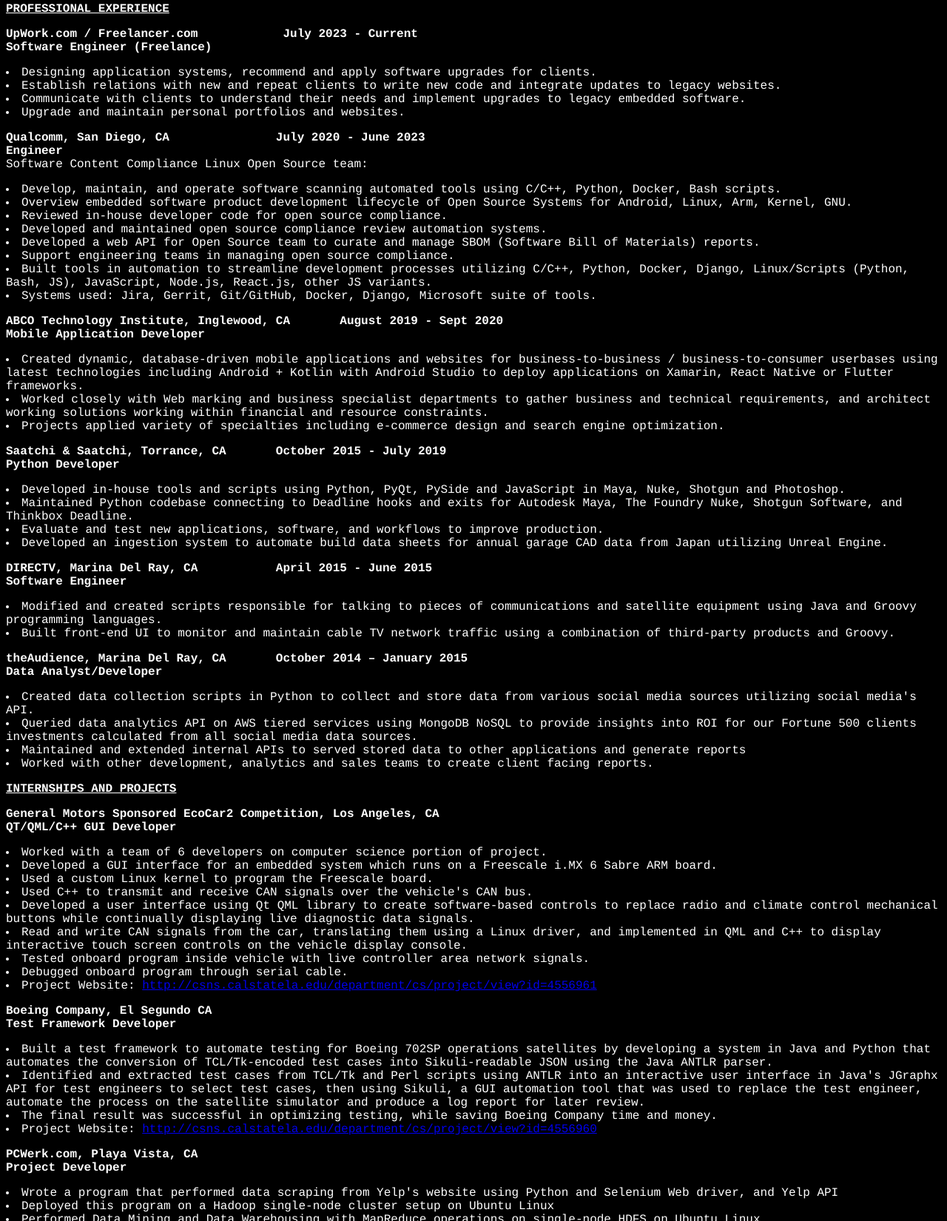
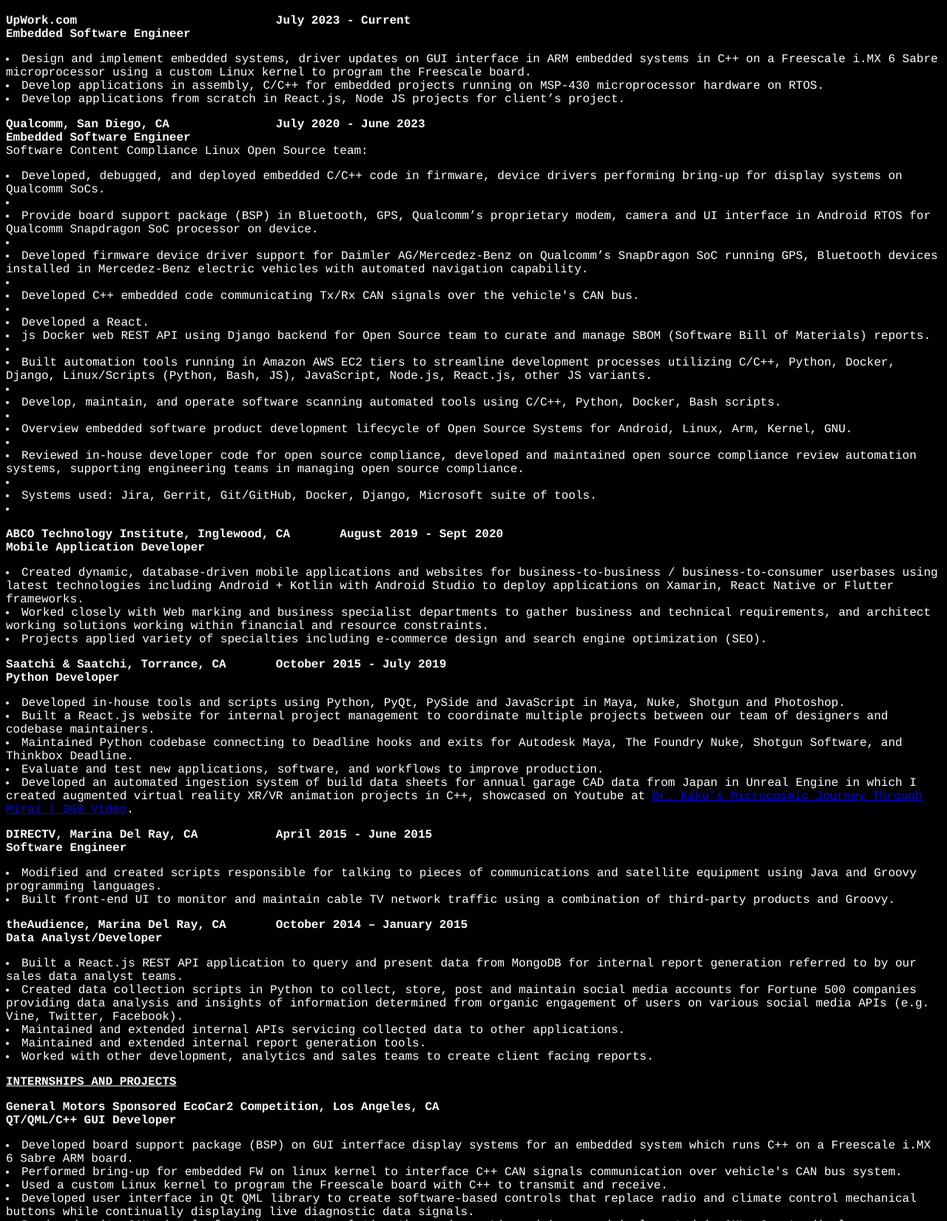
Before and after one commit to davedwards/davedwards.github.io, a plain HTML site: page resume/DavidEdwards-Resume.html in a window 1280 px wide. Shown: the part 487-2137 px from the top of the page at 74% size. Drawn offline with Linux system fonts and the light colour scheme.

Commit message:
updated resume

```diff
--- a/resume/DavidEdwards-Resume.html
+++ b/resume/DavidEdwards-Resume.html
@@ -17,20 +17,25 @@
 <body>
 <p style="text-align:center;margin: 2em 0 0 0"><strong>David Edwards</strong></p>
 <p style="text-align:center;margin: 0 0 0 0"><strong></strong></p>
-<p style="text-align:center;margin: 0 0 0 0">e-mail: <a href="mailto:davidedwardslaca@gmail.com">davidedwardslaca@gmail.com</a></p>
-<p style="text-align:center;margin: 0 0 0 0">LinkedIn profile: <a href="https://www.linkedin.com/in/davedwards">https://www.linkedin.com/in/davedwards</a></p>
+<p style="text-align:center;margin: 0 0 0 0">Best e-mail: <a href="mailto:davidedwardslaca@gmail.com">davidedwardslaca@gmail.com</a></p>
+<p style="text-align:center;margin: 0 0 0 0">LinkedIn profile: <a href="https://www.linkedin.com/in/davedwards">https://www.linkedin.com/in/
+    davedwards</a></p>
 <p style="text-align:center;margin: 0 0 0 0">Personal website & portfolio: <a href="https://davedwards.github.io">davedwards.github.io</a></p>
 <p style="text-align:center;margin: 0 0 0 0">Location: Los Angeles (Hawthorne), CA 90250</p>
-<p style="text-align:center;margin: 0 0 0 0">phone: +1-512-998-1729</p>
+<p style="text-align:center;margin: 0 0 0 0">Best Phone Number to contact: +1-512-998-1729</p>
 
 <br>
 <p><strong><u>JOB RELATED SUMMARY</u></strong></p>
-    <li>Accomplished Software Engineer who holds Bachelor’s Degree in Computer Science from California State University.</li>
-    <li>Core languages experience: C/C++ 6 years, Python 10 years. Java 6 years.</li>
-    <li>Experienced in Amazon Web Services(AWS), and Matlab in academics to develop Simulink models and observe the output, M-Files, simple GUIs.</li>
-    <li>10+ years experience with Git and Subversion repository code version control system and working in Agile / Scrum team project development.</li>
-    <li>Project experiences include creating dynamic web/mobile applications using: HTML5, CSS3, SQL/NoSQL, Java, Python, MongoDB/Django DB integrated codebases running on UNIX/Linux and Windows platforms. Python backend, API and GUI tool developer. 18+ years Linux OS experience.</li>
-    <li>US Navy Veteran 6 years Aviation Electronics Technician Supervisor.</li>
+<li>Accomplished Software Engineer who holds Bachelor’s Degree in Computer Science from California State University.
+</li>
+<li>Core languages experience: C/C++ 6 years, Python 10 years. Java 6 years.</li>
+<li>10+ years’ experience with Git and Subversion repository code version control system and working in Agile / Scrum
+    team project development.</li>
+<li>Project experiences include creating dynamic web/mobile applications using: HTML5, CSS3, SQL/NoSQL, Java, Python,
+    React.js, Node.js, MongoDB/Django integrated codebases running on UNIX/Linux and Windows
+    platforms. Python backend, API and GUI tool developer. 18+ years Linux OS experience.</li>
+<li>Familiar with Matlab in academics to develop Simulink models and observe the output, M-Files, simple GUIs.</li>
+<li>US Navy Veteran 6 years Aviation Electronics Technician Supervisor</li>
 </p>
 
 <p><strong><u>EDUCATION</u></strong></p>
@@ -39,84 +44,125 @@
 </p>
 
 <p><strong><u>PROFESSIONAL EXPERIENCE</u></strong></p>
-<p><strong>UpWork.com / Freelancer.com &nbsp;&nbsp;&nbsp;&nbsp;&nbsp;&nbsp;&nbsp;&nbsp;&nbsp;&nbsp;&nbsp;July 2023 - Current<br>
-Software Engineer (Freelance)</strong><br>
-<li>Designing application systems, recommend and apply software upgrades for clients.</li>
-<li>Establish relations with new and repeat clients to write new code and integrate updates to legacy websites.</li>
-<li>Communicate with clients to understand their needs and implement upgrades to legacy embedded software.</li>
-<li>Upgrade and maintain personal portfolios and websites.</li>
+<p><strong>UpWork.com &nbsp;&nbsp;&nbsp;&nbsp;&nbsp;&nbsp;&nbsp;&nbsp;&nbsp;&nbsp;&nbsp;&nbsp;&nbsp;&nbsp;&nbsp;&nbsp;&nbsp;&nbsp;&nbsp;&nbsp;&nbsp;&nbsp;&nbsp;&nbsp;&nbsp;&nbsp;&nbsp;July 2023 - Current<br>
+Embedded Software Engineer</strong><br>
+<li>Design and implement embedded systems, driver updates on GUI interface in ARM embedded systems in C++ on a
+    Freescale i.MX 6 Sabre microprocessor using a custom Linux kernel to program the Freescale board.
+<li>Develop applications in assembly, C/C++ for embedded projects running on MSP-430 microprocessor hardware on
+    RTOS.</li>
+<li>Develop applications from scratch in React.js, Node JS projects for client’s project.</li>
 </p>
 
 <p><strong>Qualcomm, San Diego, CA &nbsp;&nbsp;&nbsp;&nbsp;&nbsp;&nbsp;&nbsp;&nbsp;&nbsp;&nbsp;&nbsp;&nbsp;&nbsp;&nbsp;July 2020 - June 2023<br>
-Engineer</strong><br>
+Embedded Software Engineer</strong><br>
 Software Content Compliance Linux Open Source team:<br>
-    <li>Develop, maintain, and operate software scanning automated tools using C/C++, Python, Docker, Bash scripts.</li>
-    <li>Overview embedded software product development lifecycle of Open Source Systems for Android, Linux, Arm, Kernel, GNU.</li>
-    <li>Reviewed in-house developer code for open source compliance.</li>
-    <li>Developed and maintained open source compliance review automation systems.</li>
-    <li>Developed a web API for Open Source team to curate and manage SBOM (Software Bill of Materials) reports.</li>
-    <li>Support engineering teams in managing open source compliance. </li>
-    <li>Built tools in automation to streamline development processes utilizing C/C++, Python, Docker, Django, Linux/Scripts (Python, Bash, JS), JavaScript, Node.js, React.js, other JS variants. </li>
-    <li>Systems used: Jira, Gerrit, Git/GitHub, Docker, Django, Microsoft suite of tools.</li>
+<li>Developed, debugged, and deployed embedded C/C++ code in firmware, device drivers performing bring-up for display
+    systems on Qualcomm SoCs.<li>
+<li>Provide board support package (BSP) in Bluetooth, GPS, Qualcomm’s proprietary modem, camera and UI interface in
+        Android RTOS for Qualcomm Snapdragon SoC processor on device.<li>
+<li>Developed firmware device driver support for Daimler AG/Mercedez-Benz on Qualcomm’s SnapDragon SoC running GPS,
+        Bluetooth devices installed in Mercedez-Benz electric vehicles with automated navigation capability.<li>
+<li>Developed C++ embedded code communicating Tx/Rx CAN signals over the vehicle's CAN bus.<li>
+<li>Developed a React.<li>js Docker web REST API using Django backend for Open Source team to curate and manage
+        SBOM (Software Bill of Materials) reports.<li>
+<li>Built automation tools running in Amazon AWS EC2 tiers to streamline development processes utilizing C/C++,
+        Python, Docker, Django, Linux/Scripts (Python, Bash, JS), JavaScript, Node.js, React.js, other JS variants.<li>
+<li>Develop, maintain, and operate software scanning automated tools using C/C++, Python, Docker, Bash scripts.<li>
+<li>Overview embedded software product development lifecycle of Open Source Systems for Android, Linux, Arm,
+        Kernel, GNU.<li>
+<li>Reviewed in-house developer code for open source compliance, developed and maintained open source compliance
+        review automation systems, supporting engineering teams in managing open source compliance.<li>
+<li>Systems used: Jira, Gerrit, Git/GitHub, Docker, Django, Microsoft suite of tools.<li>
 </p>
 
 <p><strong>ABCO Technology Institute, Inglewood, CA &nbsp;&nbsp;&nbsp;&nbsp;&nbsp;&nbsp;August 2019 - Sept 2020<br>
 Mobile Application Developer</strong><br>
-<li>Created dynamic, database-driven mobile applications and websites for business-to-business / business-to-consumer userbases using latest technologies including Android + Kotlin with Android Studio to deploy applications on Xamarin, React Native or Flutter frameworks.</li>
-    <li>Worked closely with Web marking and business specialist departments to gather business and technical requirements, and architect working solutions working within financial and resource constraints.</li>
-    <li>Projects applied variety of specialties including e-commerce design and search engine optimization.</li>
+<li>Created dynamic, database-driven mobile applications and websites for business-to-business / business-to-consumer
+    userbases using latest technologies including Android + Kotlin with Android Studio to deploy applications on
+    Xamarin, React Native or Flutter frameworks.</li>
+<li>Worked closely with Web marking and business specialist departments to gather business and technical
+        requirements, and architect working solutions working within financial and resource constraints.</li>
+<li>Projects applied variety of specialties including e-commerce design and search engine optimization (SEO).</li>
 </p>
 
 <p><strong>Saatchi & Saatchi, Torrance, CA &nbsp;&nbsp;&nbsp;&nbsp;&nbsp;&nbsp;October 2015 - July 2019<br>
 Python Developer</strong><br>
-    <li>Developed in-house tools and scripts using Python, PyQt, PySide and JavaScript in Maya, Nuke, Shotgun and Photoshop.</li>
-    <li>Maintained Python codebase connecting to Deadline hooks and exits for Autodesk Maya, The Foundry Nuke, Shotgun Software, and Thinkbox Deadline.</li>
-    <li>Evaluate and test new applications, software, and workflows to improve production.</li>
-    <li>Developed an ingestion system to automate build data sheets for annual garage CAD data from Japan utilizing Unreal Engine.</li>
+<li>Developed in-house tools and scripts using Python, PyQt, PySide and JavaScript in Maya, Nuke, Shotgun and
+    Photoshop.</li>
+<li>Built a React.js website for internal project management to coordinate multiple projects between our team of
+    designers and codebase maintainers.</li>
+<li>Maintained Python codebase connecting to Deadline hooks and exits for Autodesk Maya, The Foundry Nuke,
+    Shotgun Software, and Thinkbox Deadline.</li>
+<li>Evaluate and test new applications, software, and workflows to improve production.</li>
+<li>Developed an automated ingestion system of build data sheets for annual garage CAD data from Japan in Unreal
+    Engine in which I created augmented virtual reality XR/VR animation projects in C++, showcased on Youtube at
+    <a href="http://www.youtube.com/watch?v=aC2Dc8EjP6U">Dr. Kaku’s Microcosmic Journey Through Mirai | 360
+        Video</a>.</li>
 </p>
 
 <p><strong>DIRECTV, Marina Del Ray, CA &nbsp;&nbsp;&nbsp;&nbsp;&nbsp;&nbsp;&nbsp;&nbsp;&nbsp;&nbsp;April 2015 - June 2015<br>
 Software Engineer</strong>
-    <li>Modified and created scripts responsible for talking to pieces of communications and satellite equipment using Java and Groovy programming languages.</li>
-    <li>Built front-end UI to monitor and maintain cable TV network traffic using a combination of third-party products and Groovy.</li>
+<li>Modified and created scripts responsible for talking to pieces of communications and satellite equipment using Java
+    and Groovy programming languages.</li>
+<li>Built front-end UI to monitor and maintain cable TV network traffic using a combination of third-party products
+    and Groovy.</li>
 </p>
 
 <p><strong>theAudience, Marina Del Ray, CA &nbsp;&nbsp;&nbsp;&nbsp;&nbsp;&nbsp;October 2014 – January 2015<br>
 Data Analyst/Developer</strong>
-    <li>Created data collection scripts in Python to collect and store data from various social media sources utilizing social media's API.
-    <li>Queried data analytics API on AWS tiered services using MongoDB NoSQL to provide insights into ROI for our Fortune 500 clients investments calculated from all social media data sources.</li>
-    <li>Maintained and extended internal APIs to served stored data to other applications and generate reports</li>
-    <li>Worked with other development, analytics and sales teams to create client facing reports.</li>
+<li>Built a React.js REST API application to query and present data from MongoDB for internal report generation
+    referred to by our sales data analyst teams.</li>
+<li>Created data collection scripts in Python to collect, store, post and maintain social media accounts for Fortune 500
+    companies providing data analysis and insights of information determined from organic engagement of users on various
+    social media APIs (e.g. Vine, Twitter, Facebook).</li>
+<li>Maintained and extended internal APIs servicing collected data to other applications.
+<li>Maintained and extended internal report generation tools.
+<li>Worked with other development, analytics and sales teams to create client facing reports.
+</li>
 </p>
 
 <p><strong><u>INTERNSHIPS AND PROJECTS</u></strong><br>
 <p><strong>General Motors Sponsored EcoCar2 Competition, Los Angeles, CA<br>
 QT/QML/C++ GUI Developer</strong>
-    <li>Worked with a team of 6 developers on computer science portion of project.</li>
-    <li>Developed a GUI interface for an embedded system which runs on a Freescale i.MX 6 Sabre ARM board.</li>
-    <li>Used a custom Linux kernel to program the Freescale board.</li>
-    <li>Used C++ to transmit and receive CAN signals over the vehicle's CAN bus.</li>
-    <li>Developed a user interface using Qt QML library to create software-based controls to replace radio and climate control mechanical buttons while continually displaying live diagnostic data signals.</li>
-    <li>Read and write CAN signals from the car, translating them using a Linux driver, and implemented in QML and C++ to display interactive touch screen controls on the vehicle display console.</li>
-    <li>Tested onboard program inside vehicle with live controller area network signals.</li>
-    <li>Debugged onboard program through serial cable.</li>
-    <li>Project Website: <a href="http://csns.calstatela.edu/department/cs/project/view?id=4556961">http://csns.calstatela.edu/department/cs/project/view?id=4556961</a></li></p>
+<li>Developed board support package (BSP) on GUI interface display systems for an embedded system which runs C++ on a
+    Freescale i.MX 6 Sabre ARM board.</li>
+<li>Performed bring-up for embedded FW on linux kernel to interface C++ CAN signals communication over vehicle's
+    CAN bus system.</li>
+<li>Used a custom Linux kernel to program the Freescale board with C++ to transmit and receive.</li>
+<li>Developed user interface in Qt QML library to create software-based controls that replace radio and climate control
+    mechanical buttons while continually displaying live diagnostic data signals.</li>
+<li>Read and write CAN signals from the car, translating them using a Linux driver, and implemented in QML, C++ to
+    display interactive touch screen controls on the vehicle display console.</li>
+<li>Tested onboard program inside vehicle with live controller area network signals. Debugged onboard program through
+    serial cable.</li>
+</li>
+<li>Project Website: <a href="http://csns.calstatela.edu/department/cs/project/view?id=4556961">http://csns.
+    calstatela.edu/department/cs/project/view?id=4556961</a></li></p>
 
 <p><strong>Boeing Company, El Segundo CA<br>
 Test Framework Developer</strong>
-    <li>Built a test framework to automate testing for Boeing 702SP operations satellites by developing a system in Java and Python that automates the conversion of TCL/Tk-encoded test cases into Sikuli-readable JSON using the Java ANTLR parser.</li>
-    <li>Identified and extracted test cases from TCL/Tk and Perl scripts using ANTLR into an interactive user interface in Java's JGraphx API for test engineers to select test cases, then using Sikuli, a GUI automation tool that was used to replace the test engineer, automate the process on the satellite simulator and produce a log report for later review.</li>
-    <li>The final result was successful in optimizing testing, while saving Boeing Company time and money.</li>
-    <li>Project Website: <a href="http://csns.calstatela.edu/department/cs/project/view?id=4556960">http://csns.calstatela.edu/department/cs/project/view?id=4556960</a></li></p>
+<li>Built a test framework to automate testing for Boeing 702SP operations satellites by developing a system in Java and
+    Python that automates the conversion of TCL/Tk-encoded test cases into Sikuli-readable JSON using the Java ANTLR
+    parser.</li>
+<li>Identified and extracted test cases from TCL/Tk and Perl scripts using ANTLR into an interactive user interface in
+    Java's JGraphx API for test engineers to select test cases, then using Sikuli, a GUI automation tool that was used
+    to replace the test engineer, automate the process on the satellite simulator and produce a log report for later
+    review.</li>
+<li>The final result was successful in optimizing testing, while saving Boeing Company time and money.</li>
+<li>Project Website: <a href="http://csns.calstatela.edu/department/cs/project/view?id=4556960">http://csns.calstatela.
+    edu/department/cs/project/view?id=4556960</a></li></p>
 
 <p><strong>PCWerk.com, Playa Vista, CA<br>
 Project Developer</strong>
-<li>Wrote a program that performed data scraping from Yelp's website using Python and Selenium Web driver, and Yelp API</li>
+<li>Wrote a program that performed data scraping from Yelp's website using Python and Selenium Web driver, and Yelp
+    API</li>
 <li>Deployed this program on a Hadoop single-node cluster setup on Ubuntu Linux</li>
 <li>Performed Data Mining and Data Warehousing with MapReduce operations on single-node HDFS on Ubuntu Linux</li>
 <li>Used Yelp API access for data collection</li>
 <li>Performed data classification and data massaging from JSON to CSV text</li>
-<li>Calculated Data analysis on yelp datasets from Yelp API using python while utilizing python extension library pylab</li>
-<li>Created and presented data visualization using python matplotlib and google maps API Hosted at: <a href="https://github.com/pcwerk">https://github.com/pcwerk</a></p></li>
+<li>Calculated Data analysis on yelp datasets from Yelp API using python while utilizing python extension library
+    pylab</li>
+<li>Created and presented data visualization using python matplotlib and google maps API Hosted at:
+    <a href="https://github.com/pcwerk">https://github.com/pcwerk</a></p></li>
 </body>
 </html>
```
Also changed, not shown: resume/DavidEdwards-Resume.txt, 2 other files.
